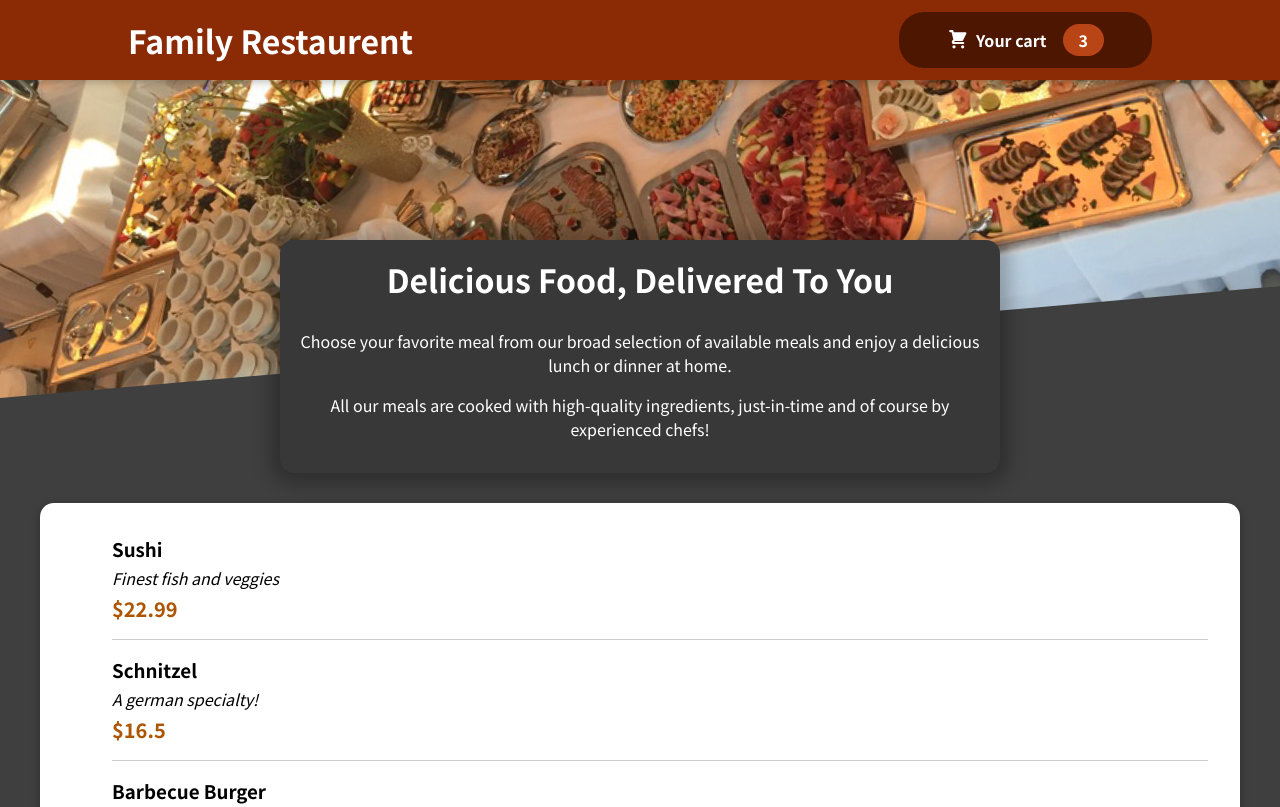
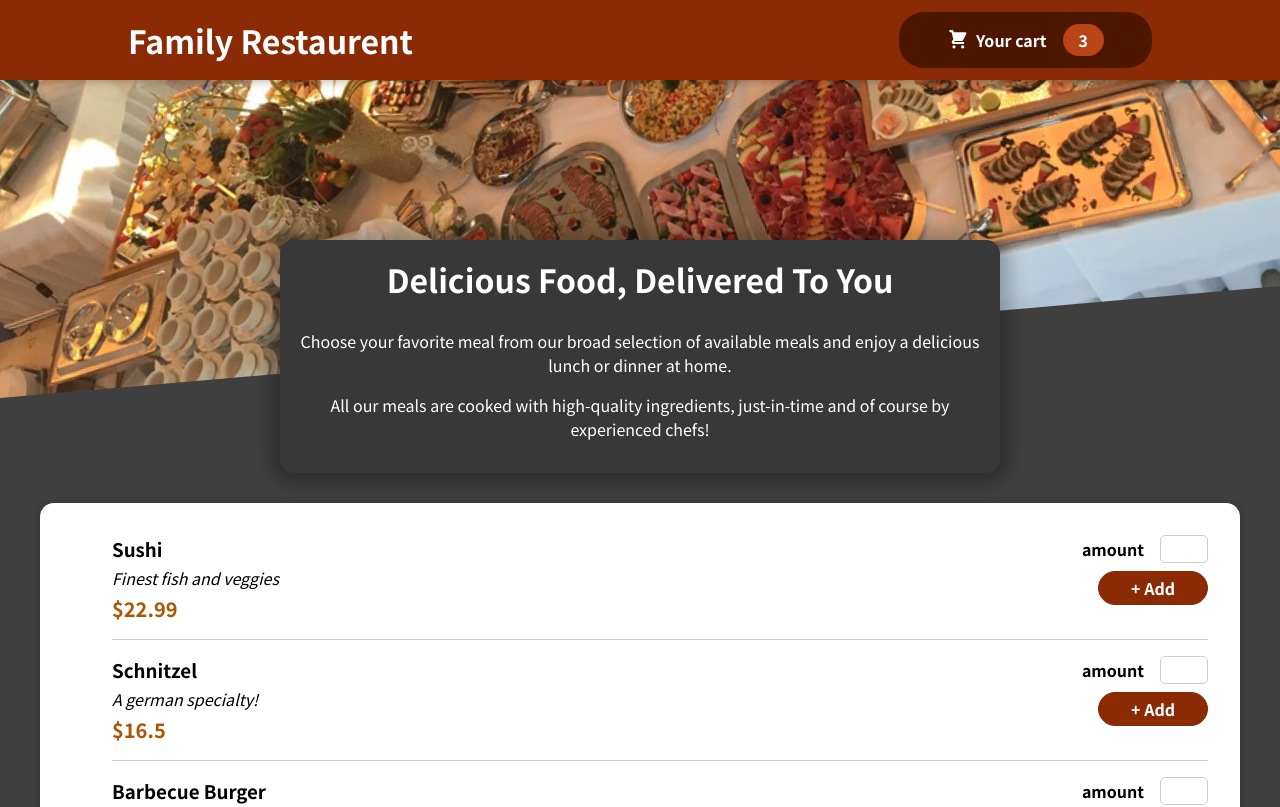
Before and after one commit to Sudeepsalian7996/ReactJs-Projects, a React (Create React App) app: page / in a window 1280 px wide. Shown: the top 807 px of the page. Built offline with nearby package versions, Linux system fonts and the light colour scheme.

Commit message:
form added to each dish

```diff
--- /dev/null
+++ b/src/components/UI/Input.js
@@ -0,0 +1,14 @@
+import React from "react";
+import classes from './Input.module.css'
+
+const Input=(props)=>{
+    return (
+        <React.Fragment>
+            <div className={classes.input}>
+                <label htmlFor={props.input.id}>{props.label}</label>
+                <input {...props.input} />
+            </div>
+        </React.Fragment>
+    )
+}
+export default Input;
--- /dev/null
+++ b/src/components/UI/Input.module.css
@@ -0,0 +1,18 @@
+.input {
+    display: flex;
+    align-items: center;
+    margin-bottom: 0.5rem;
+  }
+
+  .input label {
+    font-weight: bold;
+    margin-right: 1rem;
+  }
+
+  .input input {
+    width: 3rem;
+    border-radius: 5px;
+    border: 1px solid #ccc;
+    font: inherit;
+    padding-left: 0.5rem;
+  }
--- a/src/components/meals/MealEachItem.js
+++ b/src/components/meals/MealEachItem.js
@@ -1,20 +1,20 @@
 import React from 'react'
+import MealItemForm from './MealItemForm'
 import classes from './MealEachItem.module.css'
 
 const MealEachItem=(props)=>{
     return(
         <React.Fragment>
-            {props.meals.map((meal)=>{
-                return(
                     <li className={classes.meal}>
                        <div>
-                        <h3>{meal.name}</h3>
-                        <div className={classes.description}>{meal.description}</div>
-                        <div className={classes.price}>${meal.price}</div>
+                        <h3>{props.meals.name}</h3>
+                        <div className={classes.description}>{props.meals.description}</div>
+                        <div className={classes.price}>${props.meals.price}</div>
+                        </div>
+                        <div>
+                            <MealItemForm />
                         </div>
                     </li>
-                )
-            })}
         </React.Fragment>
     )
 }
--- a/src/components/meals/MealItem.js
+++ b/src/components/meals/MealItem.js
@@ -29,11 +29,11 @@
   ];
 
 const MealItem=()=>{
-
+      const meal=DUMMY_MEALS.map((ele)=><MealEachItem meals={ele}/>)
     return(
           <Card>
             <ul>
-                <MealEachItem meals={DUMMY_MEALS}/>
+                {meal}
             </ul>
             </Card>
     )
--- /dev/null
+++ b/src/components/meals/MealItemForm.js
@@ -0,0 +1,18 @@
+import Input from "../UI/Input";
+import classes from './MealItemForm.module.css'
+
+const MealItemForm=()=>{
+    return(
+        <form className={classes.form}>
+            <Input label='amount' input={{
+                id:'amount',
+                type:"number",
+                min:'1',
+                max:'1000'
+            }}/>
+            <button>+ Add</button>
+        </form>
+    )
+}
+
+export default MealItemForm;
--- /dev/null
+++ b/src/components/meals/MealItemForm.module.css
@@ -0,0 +1,20 @@
+.form {
+    text-align: right;
+  }
+
+  .form button {
+    font: inherit;
+    cursor: pointer;
+    background-color: #8a2b06;
+    border: 1px solid #8a2b06;
+    color: white;
+    padding: 0.25rem 2rem;
+    border-radius: 20px;
+    font-weight: bold;
+  }
+
+  .form button:hover,
+  .form button:active {
+    background-color: #641e03;
+    border-color: #641e03;
+  }
```
